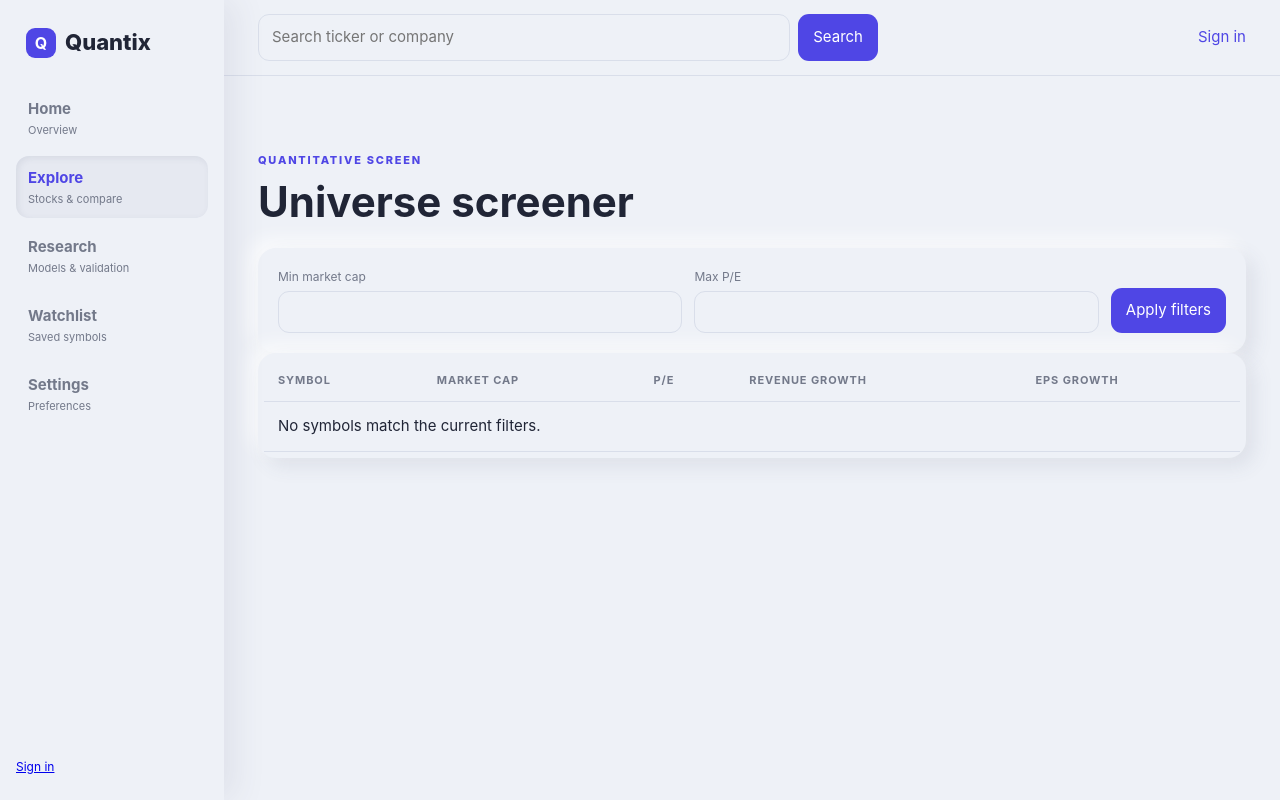
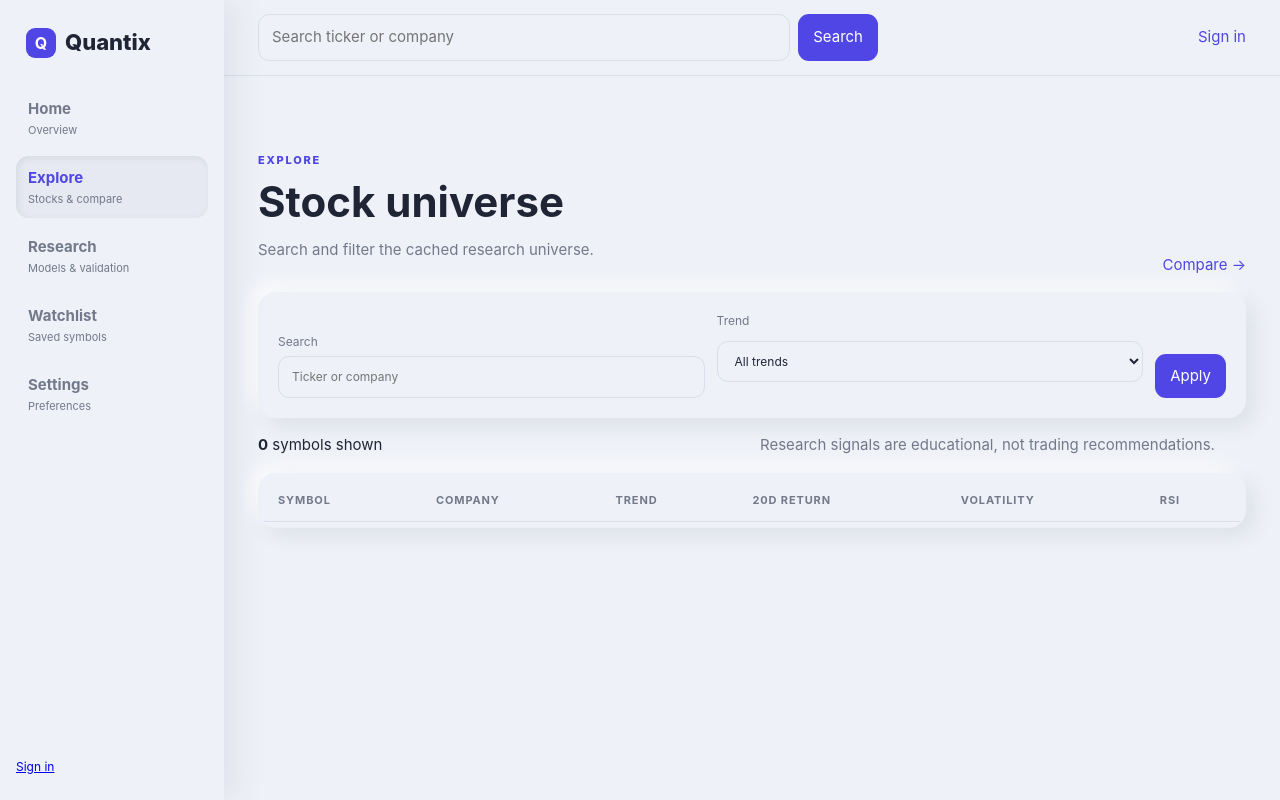
Before and after one commit to andygeng2023/Quantix, a PHP site: page /screener.php in a window 1280 px wide. Run offline with PHP 8.4, Linux system fonts and the light colour scheme; data that the repository does not hold is empty.

Commit message:
Improve Quantix navigation, cache fallback, screener, and collector resilience

```diff
--- a/web/screener.php
+++ b/web/screener.php
@@ -1,12 +1,5 @@
-<?php
-require __DIR__.'/partials/header.php';
-$mincap=(float)($_GET['mincap']??0);$maxpe=(float)($_GET['maxpe']??0);$rows=[];
-try{$sql='SELECT * FROM stocks WHERE 1';$args=[];if($mincap>0){$sql.=' AND market_cap>=?';$args[]=$mincap;}if($maxpe>0){$sql.=' AND pe<=? AND pe>0';$args[]=$maxpe;}$sql.=' ORDER BY market_cap DESC LIMIT 200';$rows=q($sql,$args)->fetchAll();}catch(Throwable $x){}
-if(!$rows){
-  $cache=json_decode(@file_get_contents(__DIR__.'/data/market.json'),true)?:[];
-  $rows=$cache['stocks']??[];
-  $rows=array_filter($rows,function($r)use($mincap,$maxpe){return (!$mincap||($r['market_cap']??0)>=$mincap)&&(!$maxpe||(($r['pe']??0)>0&&($r['pe']??0)<=$maxpe));});
-  usort($rows,fn($a,$b)=>($b['market_cap']??0)<=>($a['market_cap']??0));$rows=array_slice($rows,0,200);
-}
-?>
-<section class="section-head"><div><span class="eyebrow">QUANTITATIVE SCREEN</span><h1>Universe screener</h1></div></section><form class="filterbar card"><label>Min market cap<input type="number" name="mincap" value="<?=e($_GET['mincap']??'')?>"></label><label>Max P/E<input type="number" name="maxpe" value="<?=e($_GET['maxpe']??'')?>"></label><button class="primary">Apply filters</button></form><div class="table-card"><table><thead><tr><th>Symbol</th><th>Market cap</th><th>P/E</th><th>Revenue growth</th><th>EPS growth</th></tr></thead><tbody><?php foreach($rows as $r):?><tr><td><a href="stock.php?symbol=<?=e($r['symbol'])?>"><b><?=e($r['symbol'])?></b></a></td><td><?=e($r['market_cap']??'—')?></td><td><?=e($r['pe']??'—')?></td><td><?=e($r['revenue_growth']??'—')?></td><td><?=e($r['eps_growth']??'—')?></td></tr><?php endforeach;if(!$rows):?><tr><td colspan="5">No symbols match the current filters.</td></tr><?php endif;?></tbody></table></div><?php require __DIR__.'/partials/footer.php'; ?>
+<?php require __DIR__.'/partials/header.php';$cache=json_decode(@file_get_contents(__DIR__.'/data/market.json'),true)?:[];$rows=$cache['stocks']??[];$analysis=$cache['analysis']??[];$q=strtoupper(trim($_GET['q']??''));$trend=$_GET['trend']??'all';$rows=array_values(array_filter($rows,function($r)use($q,$trend,$analysis){$s=$r['symbol']??'';$m=$analysis[$s]??[];return (!$q||str_contains(strtoupper($s.' '.($r['name']??'')),$q))&&($trend==='all'||($m['trend']??'')===$trend);}));usort($rows,fn($a,$b)=>($b['market_cap']??0)<=>($a['market_cap']??0));?>
+<section class="section-head"><div><span class="eyebrow">EXPLORE</span><h1>Stock universe</h1><p>Search and filter the cached research universe.</p></div><a href="compare.php">Compare →</a></section>
+<form class="filterbar card"><label>Search<input name="q" value="<?=e($q)?>" placeholder="Ticker or company"></label><label>Trend<select name="trend"><option value="all">All trends</option><option value="bullish" <?=$trend==='bullish'?'selected':''?>>Bullish</option><option value="mixed" <?=$trend==='mixed'?'selected':''?>>Mixed</option><option value="bearish" <?=$trend==='bearish'?'selected':''?>>Bearish</option></select></label><button class="primary">Apply</button></form>
+<div class="toolbar"><span><b><?=count($rows)?></b> symbols shown</span><span class="muted">Research signals are educational, not trading recommendations.</span></div>
+<div class="table-card"><table><thead><tr><th>Symbol</th><th>Company</th><th>Trend</th><th>20D return</th><th>Volatility</th><th>RSI</th></tr></thead><tbody><?php foreach(array_slice($rows,0,500) as $r):$m=$analysis[$r['symbol']]??[];?><tr><td><a href="stock.php?symbol=<?=e($r['symbol'])?>"><b><?=e($r['symbol'])?></b></a></td><td><?=e($r['name']??'')?></td><td><?=e($m['trend']??'—')?></td><td><?=isset($m['return_20d'])?number_format($m['return_20d']*100,1).'%':'—'?></td><td><?=isset($m['annualized_volatility'])?number_format($m['annualized_volatility']*100,1).'%':'—'?></td><td><?=isset($m['rsi14'])?number_format($m['rsi14'],1):'—'?></td></tr><?php endforeach;?></tbody></table></div><?php require __DIR__.'/partials/footer.php'; ?>
```
